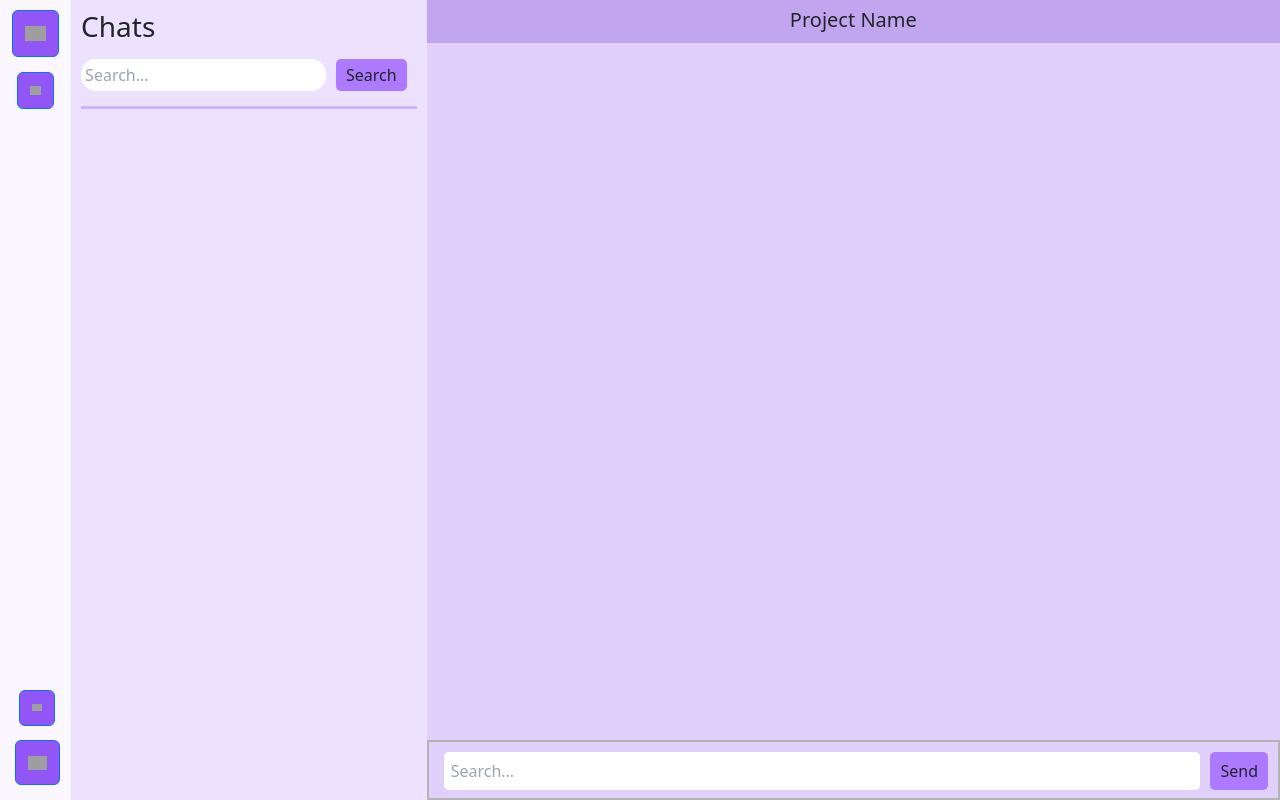
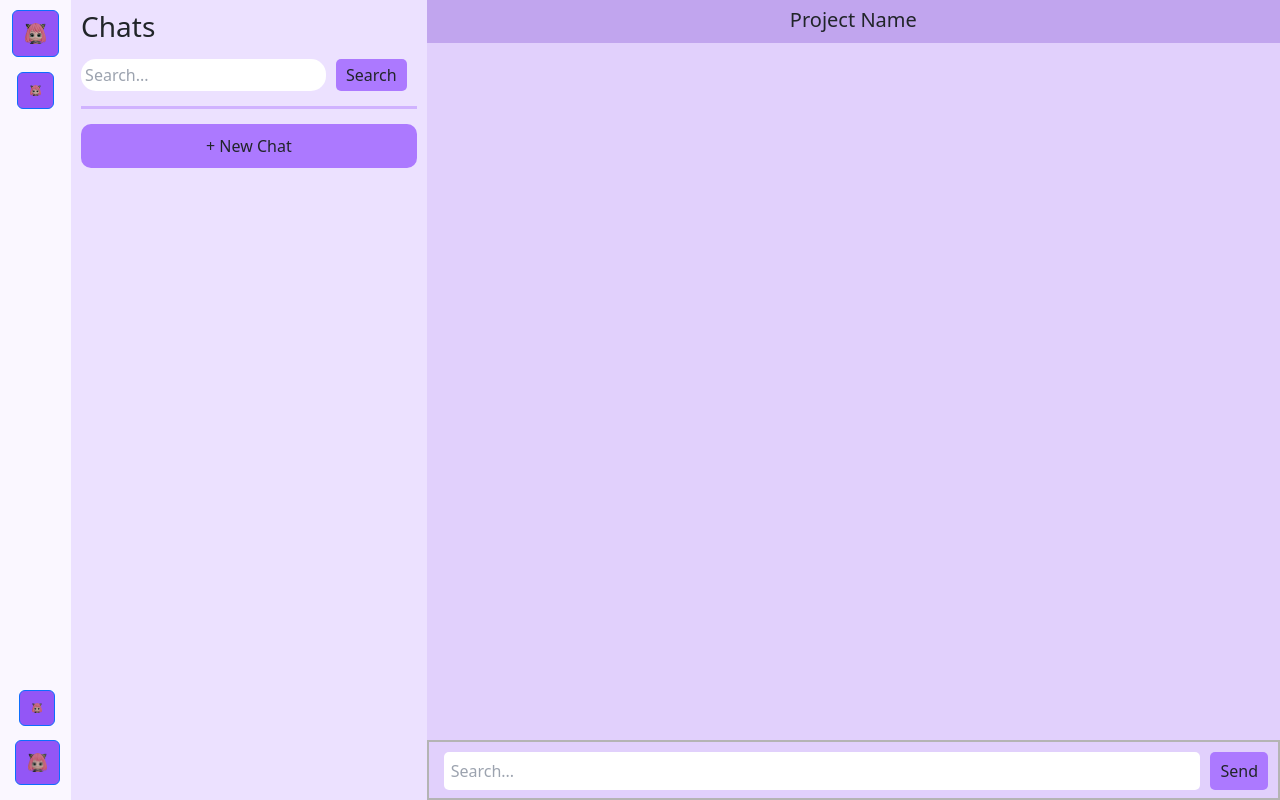
Before and after one commit to hackathon-gang/mental-bot, a React (Create React App) app in the folder frontend/: page /chat in a window 1280 px wide. Built offline with nearby package versions, Linux system fonts and the light colour scheme; grey boxes are pictures that could not be loaded.

Commit message:
session part UI

```diff
--- a/frontend/src/pages/chat/chatScreenFunction.js
+++ b/frontend/src/pages/chat/chatScreenFunction.js
@@ -15,6 +15,7 @@ const App = () => {
     const [searchTerm, setSearchTerm] = useState('');
     const [sendTerm, setSendTerm] = useState('');
     const [messages, setMessages] = useState([]);
+    const [sections, setSections] = useState([]);
 
     useEffect(() => {
 
@@ -44,6 +45,7 @@ const App = () => {
         }
     }
 
+    //the css of the smallest column
     const smallestColumn = {
         backgroundColor: '#FAF7FF', // Set the background color to #E1D0FC
         minHeight: '100vh', // Match the screen height
@@ -101,6 +103,7 @@ const App = () => {
         width: '3.5%',
     };
 
+    //css of second column
     const SummarizeChatsColumn = {
         backgroundColor: '#ECE1FF', // Set the background color to #E1D0FC
         minHeight: '100vh', // Match the screen height
@@ -134,6 +137,42 @@ const App = () => {
         marginTop: '15px'
     };
 
+    const NewChatButton = {
+        backgroundColor: '#AC79FF',
+        borderRadius: '10px',
+        width: '100%',
+        marginTop: '15px',
+        padding: '10px'
+    }
+
+    const scrollViewSession = {
+        overflowY: 'scroll', // Enable vertical scrolling
+        maxHeight: '515px', // Set a maximum height for the scrollable area
+        flex: 1,
+        width: '100%',
+        padding: '5px',
+        marginTop: '15px'
+    }
+
+    const ExistingSession = {
+        backgroundColor: '#FAF7FF',
+        padding: '7px',
+        borderRadius: '7px',
+        margin: '20px 0px'
+    }
+
+    const handleNewChat = () => {
+        setSections([...sections, <div className='row eachSession' style={ExistingSession}>
+            <div className='col-lg-2'>
+                <Image src={require("../../Images/TestingLogo.png")} style={{ padding: '2px' }} fluid />
+            </div>
+            <div className='col-lg-10'>
+                <p>Something bruh</p>
+            </div>
+        </div>]);
+    };
+
+    //css of the third (biggest) column
     const projectNameDiv = {
         width: '100%',
         backgroundColor: '#C1A5EE',
@@ -160,6 +199,7 @@ const App = () => {
         flex: 1,
         width: '100%',
         padding: '20px',
+
     }
 
     const contentStyle = {
@@ -232,25 +272,25 @@ const App = () => {
                             <div className='col-lg-2' style={smallestColumn}>
                                 <div style={buttonWrapperStyle}>
                                     <Button variant="primary" style={LogobuttonStyle}>
-                                        <Image src="../Images/TestingLogo.png" fluid />
+                                        <Image src={require("../../Images/TestingLogo.png")} fluid />
                                     </Button>
                                 </div>
 
                                 <div style={buttonWrapperStyle}>
                                     <Button variant="primary" style={ChatbuttonStyle}>
-                                        <Image src="../Images/TestingLogo.png" fluid />
+                                        <Image src={require("../../Images/TestingLogo.png")} fluid />
                                     </Button>
                                 </div>
 
                                 <div style={bottomDivProfile}>
                                     <div style={buttonWrapperStyle}>
                                         <Button variant="primary" style={ChatbuttonStyle}>
-                                            <Image src="../Images/TestingLogo.png" fluid />
+                                            <Image src={require("../../Images/TestingLogo.png")} fluid />
                                         </Button>
                                     </div>
                                     <div style={buttonWrapperStyle}>
                                         <Button variant="primary" style={ProfilebuttonStyle}>
-                                            <Image src="../Images/TestingLogo.png" fluid />
+                                            <Image src={require("../../Images/TestingLogo.png")} fluid />
                                         </Button>
                                     </div>
                                 </div>
@@ -268,6 +308,13 @@ const App = () => {
                                     <button onClick={handleSearchSubmit} style={searchButton}>Search</button>
                                 </div>
                                 <div style={randomBarStyle}></div>
+                                <button style={NewChatButton} onClick={handleNewChat}>+ New Chat</button>
+                                <div style={scrollViewSession}>
+                                    {sections.map((section, index) => (
+                                        <div key={index}>{section}</div>
+                                    ))}
+                                </div>
+
                             </div>
                         </div>
                     </div>
```
